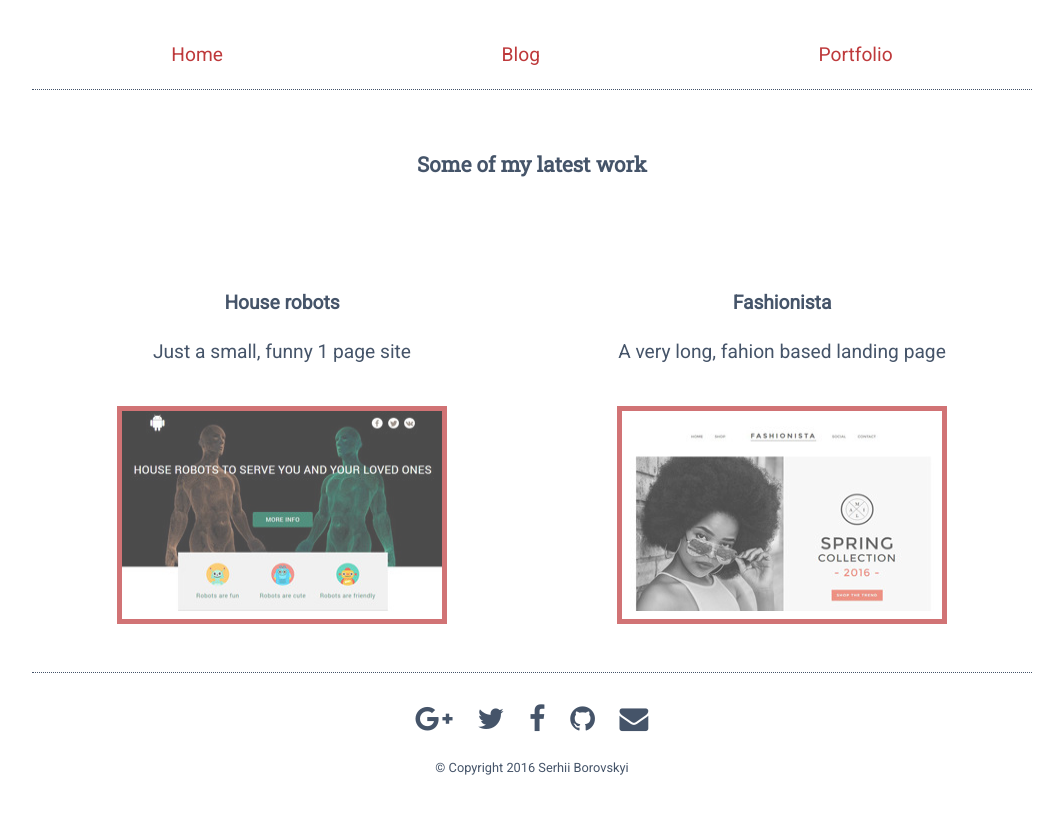
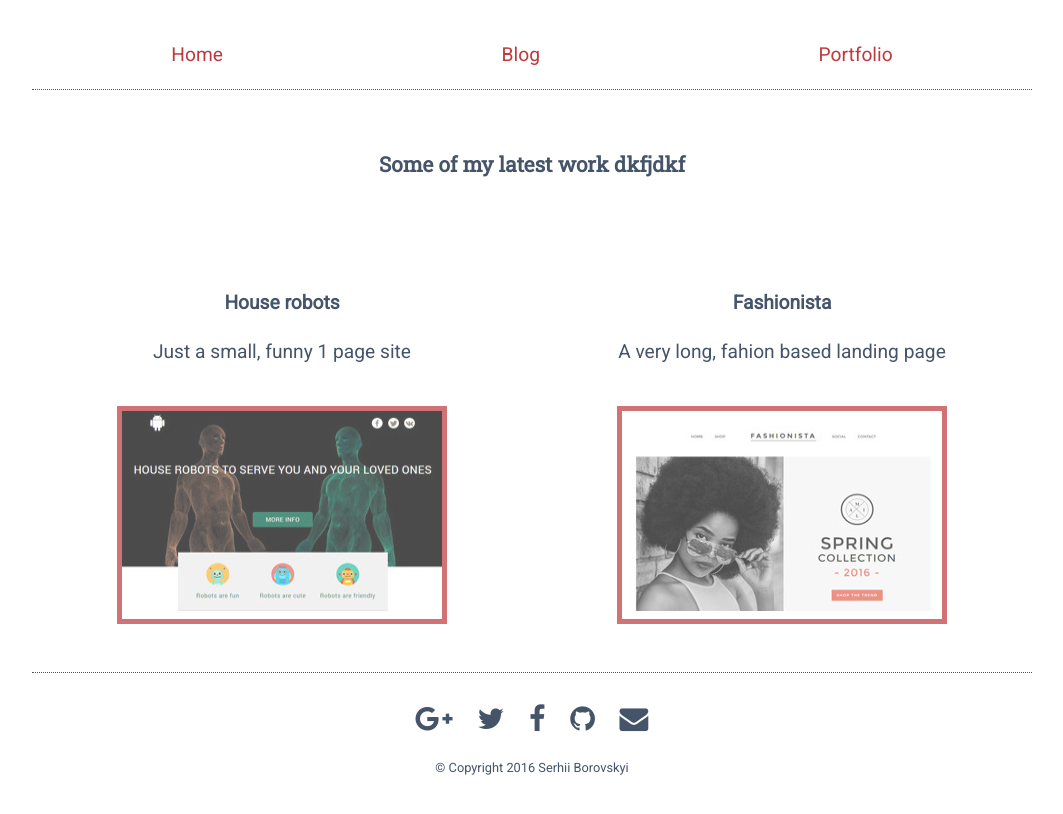
Before and after one commit to serhiicss/serhiicss.github.io, a Jekyll site: the page built from portfolio.html, in a window 1280 px wide. Shown: the top 814 px of the page, without its empty margins (108-1171 px from the left). Built offline with Jekyll 4.4.1, drawn with Linux system fonts in a browser that asks for light colours; nearby versions of some CDN libraries.

```diff
--- a/_sass/_portfolio.sass
+++ b/_sass/_portfolio.sass
@@ -22,6 +22,6 @@
 .portfolio_item
 	margin-top: 50px
 
-// declare padding/margin to h1,p and a in base
+// declare padding/margin to h1,p and a in base.
 
-// add descriotion for earch site
+// add description for earch site.
--- a/portfolio.html
+++ b/portfolio.html
@@ -4,7 +4,7 @@
 
 <section class="portfolio">
 
-	<h2>Some of my latest work</h2>
+	<h2>Some of my latest work dkfjdkf</h2>
 
 	<div class="portfolio_wrap">
 		<div class="portfolio_item">
```
